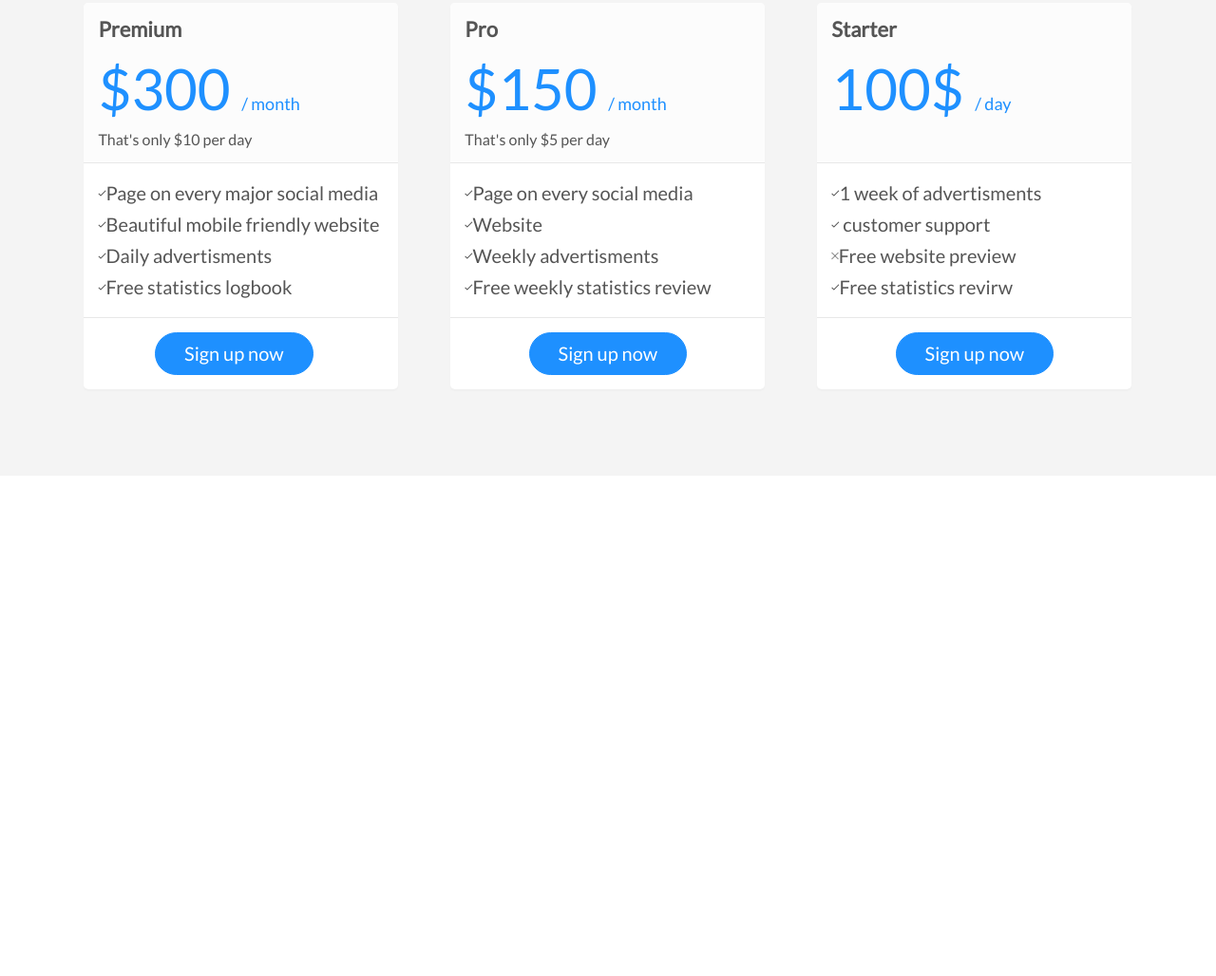
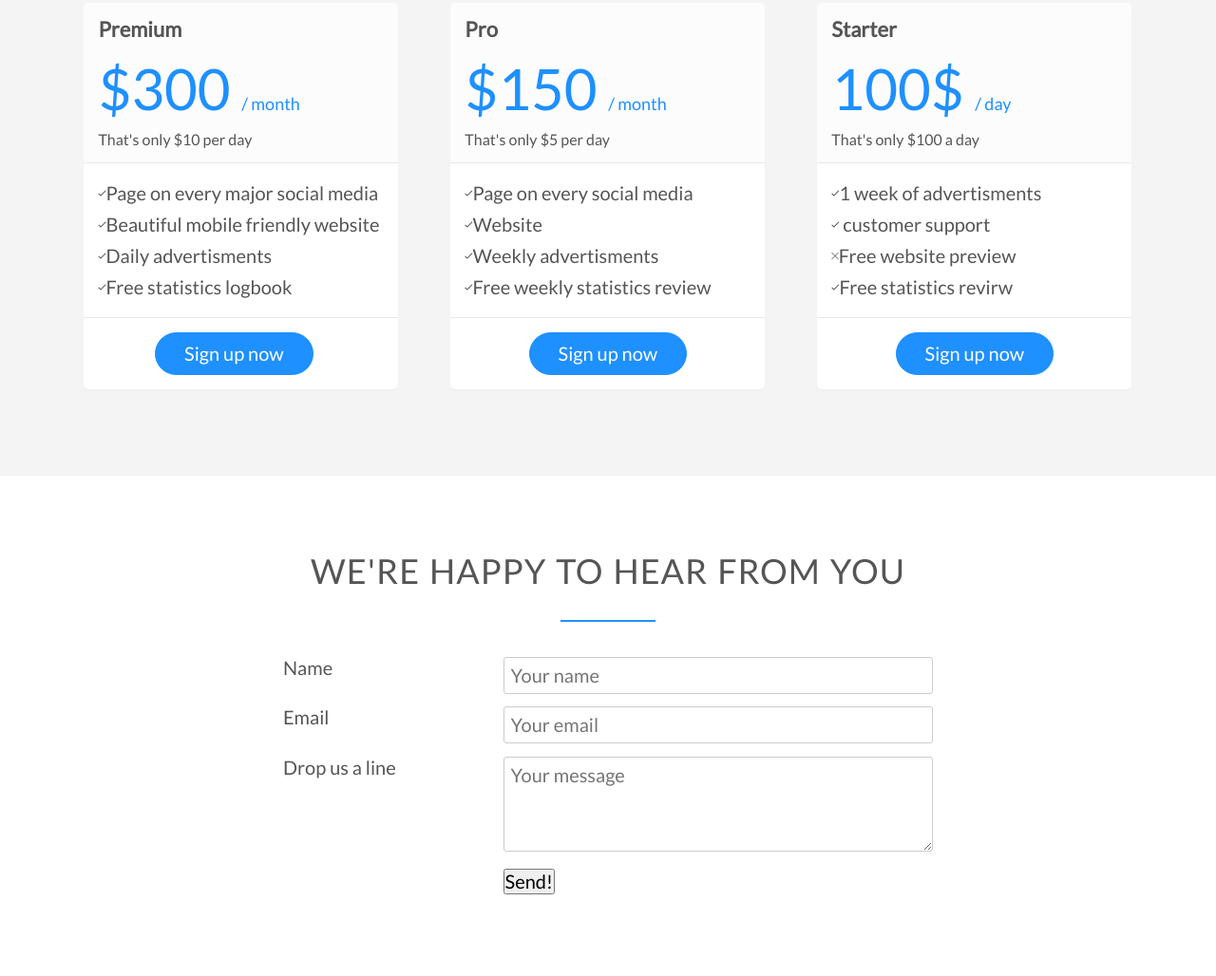
Before and after one commit to edgars61/Motorized-Marketing-Website, a plain HTML site: page index.html in a window 1280 px wide. Shown: the part 1709-2737 px from the top of the page at 95% size. Before the commit the page ends 2210 px from the top, so only its background shows below. Drawn offline with Linux system fonts and the light colour scheme; files whose address does not match are found by name.

Commit message:
added the contact form

```diff
--- a/Resources/css/style.css
+++ b/Resources/css/style.css
@@ -239,3 +239,31 @@ h2:after {
 .plan-box ul li {
     padding: 5px 0;
 }
+
+/*---------------------------Contact form-----------*/
+
+.contact-form {
+    width: 60%;
+    margin: 0 auto;
+}
+
+input[type=text],
+
+input[type=email],
+select,
+textarea {
+    width: 100%;
+    padding: 7px;
+    border-radius: 3px;
+    border: 1px solid #ccc;
+}
+
+textarea {
+    height: 100px;
+}
+
+input[type=checkbox] {
+    margin: 10px 5px 10px 0;
+}
+
+*:focus {outline: none;}
--- a/index.html
+++ b/index.html
@@ -48,21 +48,21 @@
         </div>
     <div class="row">
     <div class="col span-1-of-4 box">
-    <i class="ion-ios-glasses icon-c"></i>
+    <i class="ion-ios-bolt icon-c"></i>
     <h3> Fast reliable service</h3>
         <p>From the momment you hire my services, I will begin to grow your image on social media. Each step I take will come with documentation which I will provide. Rest assured MotorizedMarketing is a brand you can trust.
         </p>
     </div>
         <div class="row">
     <div class="col span-1-of-4 box">
-    <i class ="ion-ios-time icon-c"></i>
+    <i class ="ion-cash icon-c"></i>
     <h3> Save you money</h3>
         <p>Radio and television ads can cost thousands of dollars and with the increase of music streaming and on demand television these forms of advertising do not give the results they used to.
         </p>
     </div>
             <div class="row">
     <div class="col span-1-of-4 box">
-    <i class="ion-help-circled icon-c"></i>
+    <i class="ion-alert icon-c"></i>
     <h3>Risk free </h3>
         <p>If my services do not initially convince you , rest assured as I provide a 2 week free trial in which I offer my services for FREE no obligation.
         </p>
@@ -83,7 +83,7 @@
 
 </section>
 
-<!------Sign up section------------------------------------>
+<!------Sign up section---------------------------------------------------------------------------------------------------------------------------------->
 
     <section class="section-plans">
             <div class="row">
@@ -135,7 +135,7 @@
                         <div>
                             <h3>Starter</h3>
                             <p class="plan-price">100$ <span>/ day</span></p>
-                            <p class="plan-price-mark">&nbsp;</p>
+                            <p class="plan-price-mark">That's only $100 a day&nbsp;</p>
                         </div>
                         <div>
                             <ul>
@@ -153,6 +153,54 @@
             </div>
         </section>
 
+    <!--------------------------------------------Contact form-------------------------------------------------------------------------------->
+
+
+             <section class="section-form">
+            <div class="row">
+                <h2>We're happy to hear from you</h2>
+            </div>
+            <div class="row">
+                <form method="post" action="#" class="contact-form">
+                    <div class="row">
+                        <div class="col span-1-of-3">
+                            <label for="name">Name</label>
+                        </div>
+                        <div class="col span-2-of-3">
+                            <input type="text" name="name" id="name" placeholder="Your name" required>
+                        </div>
+                    </div>
+                    <div class="row">
+                        <div class="col span-1-of-3">
+                            <label for="email">Email</label>
+                        </div>
+                        <div class="col span-2-of-3">
+                            <input type="email" name="email" id="email" placeholder="Your email" required>
+                        </div>
+                    </div>
+
+
+                    <div class="row">
+                        <div class="col span-1-of-3">
+                            <label>Drop us a line</label>
+                        </div>
+                        <div class="col span-2-of-3">
+                            <textarea name="message" placeholder="Your message"></textarea>
+                        </div>
+                    </div>
+                    <div class="row">
+                        <div class="col span-1-of-3">
+                            <label>&nbsp;</label>
+                        </div>
+                        <div class="col span-2-of-3">
+                            <input type="submit" value="Send!">
+                        </div>
+                    </div>
+
+                </form>
+
+            </div>
+        </section>
 
 
 
```
